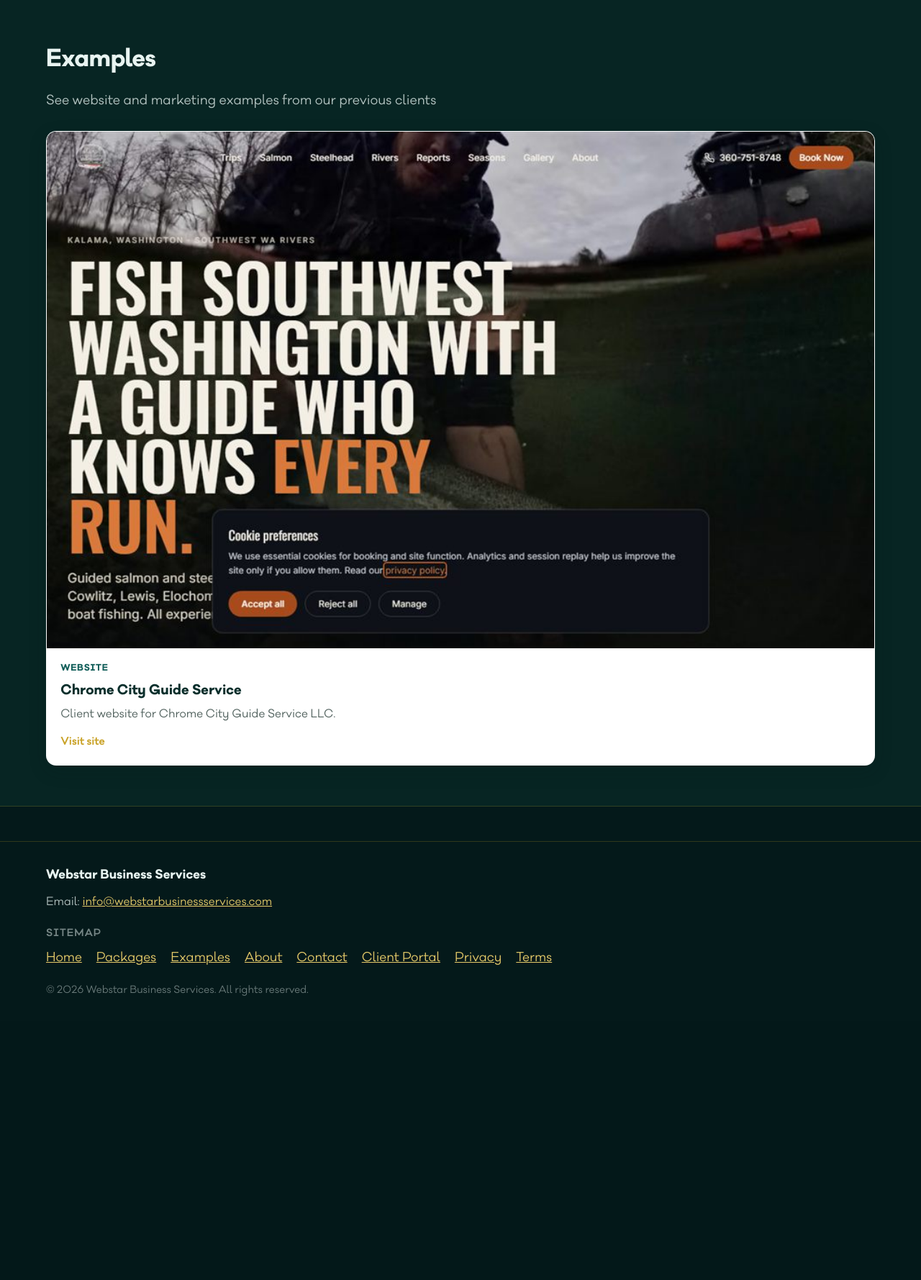
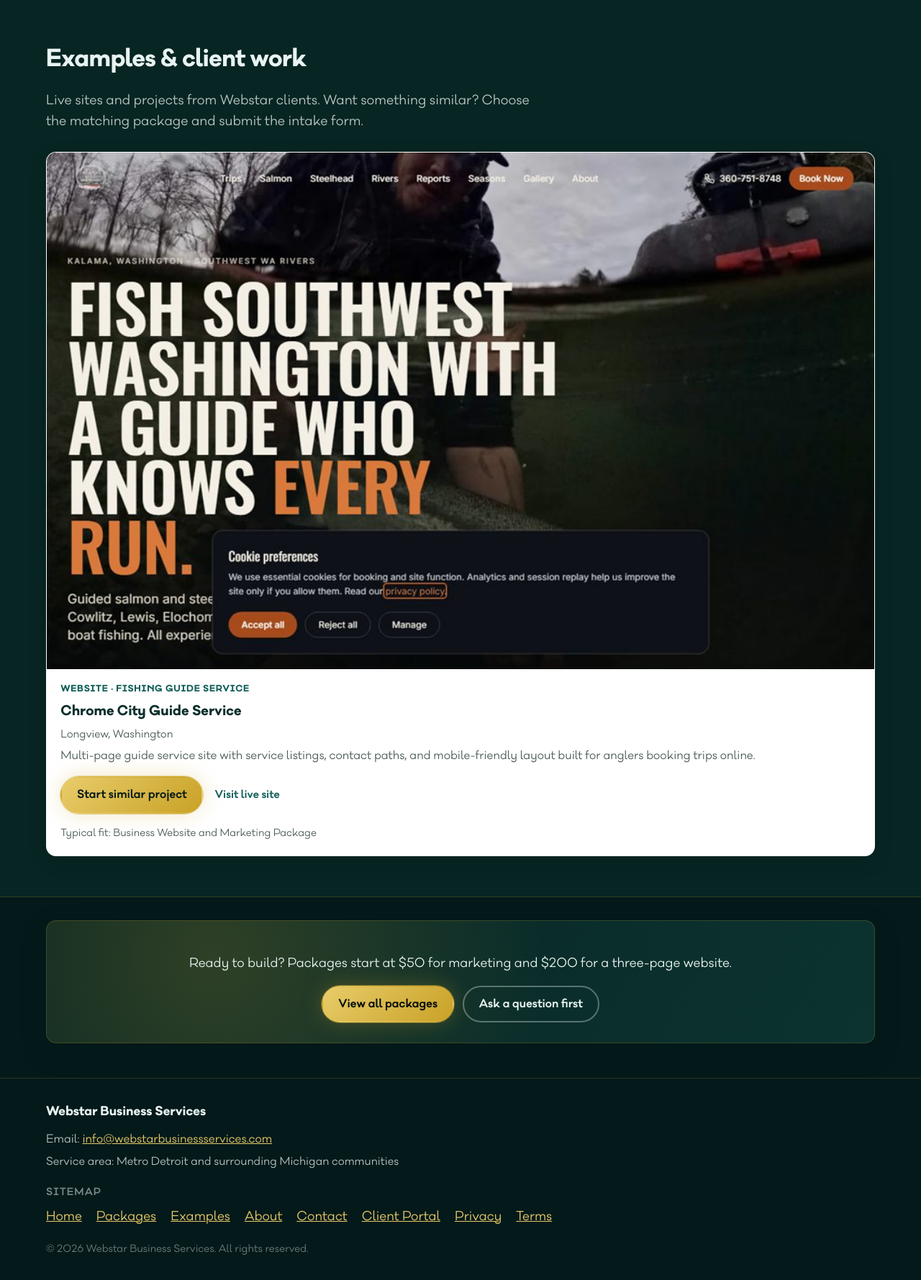
Before and after one commit to imcdon/webstar, a PHP site: page /examples.php in a window 1280 px wide. Shown: the part 65-1844 px from the top of the page at 72% size. Before the commit the page ends 1449 px from the top, so only its background shows below. Run offline with PHP 8.4, Linux system fonts and the light colour scheme.

Commit message:
Phase 0: SEO and conversion pass on main site pages.
Sharpen titles and meta, funnel CTAs toward package intake, case-study examples, trust-focused About, contact inquiry vs intake split, OG/Twitter tags, footer service area, sitemap without portal.

Co-authored-by: Cursor <cursoragent@cursor.com>

```diff
--- a/examples.php
+++ b/examples.php
@@ -1,42 +1,59 @@
 <?php
 declare(strict_types=1);
 require __DIR__ . '/library/helpers.php';
+$config = webstar_config();
 $currentPage = 'examples';
-$pageTitle = 'Examples — Webstar Business Services';
-$pageDescription = 'See website and marketing examples from previous Webstar Business Services clients.';
+$pageTitle = 'Website Examples & Client Work — Webstar Business Services';
+$pageDescription = 'See real websites built by Webstar Business Services for guide services and small businesses. Metro Detroit web design with clear packages and intake.';
 $canonicalPath = 'examples.php';
 include __DIR__ . '/library/layout-start.php';
 ?>
 <section class="home-section home-section--night">
     <div class="home-section__inner">
-        <h1 class="home-section__heading">Examples</h1>
-        <p class="home-section__textbox examples-lead">See website and marketing examples from our previous clients</p>
+        <h1 class="home-section__heading">Examples &amp; client work</h1>
+        <p class="home-section__textbox examples-lead">Live sites and projects from Webstar clients. Want something similar? Choose the matching package and submit the intake form.</p>
         <div class="examples-grid">
-            <?php foreach (webstar_examples() as $example) : ?>
-                <a
-                    class="example-panel"
-                    href="<?php echo webstar_h((string) $example['url']); ?>"
-                    target="_blank"
-                    rel="noopener noreferrer"
-                >
-                    <div class="example-panel__media">
+            <?php foreach (webstar_examples() as $example) :
+                $packageSlug = (string) ($example['package_slug'] ?? 'simple-website');
+                $package = webstar_package_by_slug($packageSlug);
+                $packageLabel = $package !== null ? (string) $package['title'] : 'View packages';
+                ?>
+                <article class="example-panel">
+                    <a class="example-panel__media" href="<?php echo webstar_h((string) $example['url']); ?>" target="_blank" rel="noopener noreferrer">
                         <img
                             src="<?php echo webstar_h((string) $example['thumbnail']); ?>"
-                            alt="<?php echo webstar_h((string) $example['title']); ?> homepage"
+                            alt="<?php echo webstar_h((string) $example['title']); ?> website screenshot"
                             width="640"
                             height="400"
                             loading="lazy"
                         >
+                    </a>
+                    <div class="example-panel__body">
+                        <p class="example-panel__type"><?php echo webstar_h((string) $example['type']); ?> · <?php echo webstar_h((string) ($example['industry'] ?? '')); ?></p>
+                        <h2 class="example-panel__title"><?php echo webstar_h((string) $example['title']); ?></h2>
+                        <?php if (($example['location'] ?? '') !== '') : ?>
+                            <p class="example-panel__meta"><?php echo webstar_h((string) $example['location']); ?></p>
+                        <?php endif; ?>
+                        <p class="example-panel__desc"><?php echo webstar_h((string) ($example['case_summary'] ?? $example['description'])); ?></p>
+                        <div class="example-panel__actions">
+                            <a class="home-section__btn home-section__btn--primary" href="package.php?slug=<?php echo webstar_h($packageSlug); ?>">Start similar project</a>
+                            <a class="example-panel__link" href="<?php echo webstar_h((string) $example['url']); ?>" target="_blank" rel="noopener noreferrer">Visit live site</a>
+                        </div>
+                        <?php if ($package !== null) : ?>
+                            <p class="example-panel__package-hint">Typical fit: <?php echo webstar_h($packageLabel); ?></p>
+                        <?php endif; ?>
                     </div>
-                    <div class="example-panel__body">
-                        <p class="example-panel__type"><?php echo webstar_h((string) $example['type']); ?></p>
-                        <h2 class="example-panel__title"><?php echo webstar_h((string) $example['title']); ?></h2>
-                        <p class="example-panel__desc"><?php echo webstar_h((string) $example['description']); ?></p>
-                        <span class="example-panel__link">Visit site</span>
-                    </div>
-                </a>
+                </article>
             <?php endforeach; ?>
         </div>
     </div>
 </section>
+
+<div class="cta-band">
+    <p>Ready to build? Packages start at $50 for marketing and $200 for a three-page website.</p>
+    <div class="hero__actions">
+        <a class="home-section__btn home-section__btn--primary" href="packages.php">View all packages</a>
+        <a class="home-section__btn home-section__btn--secondary" href="contact.php">Ask a question first</a>
+    </div>
+</div>
 <?php include __DIR__ . '/library/layout-end.php'; ?>
--- a/landing.php
+++ b/landing.php
@@ -35,7 +35,7 @@ include __DIR__ . '/library/layout-start.php';
                 <p class="package-card__price"><?php echo webstar_h($recommended['price']); ?></p>
                 <p class="package-card__meta">Turnaround: <?php echo webstar_h($recommended['turnaround']); ?></p>
                 <p class="package-card__summary"><?php echo webstar_h($recommended['summary']); ?></p>
-                <a class="home-section__btn home-section__btn--primary" href="package.php?slug=<?php echo webstar_h($recommended['slug']); ?>">View package &amp; submit intake</a>
+                <a class="home-section__btn home-section__btn--primary" href="package.php?slug=<?php echo webstar_h($recommended['slug']); ?>#intake">Start intake form</a>
             </div>
         <?php endif; ?>
         <p style="margin-top:2rem;"><a href="index.php">Webstar Business Services home</a> · <a href="packages.php">All packages</a></p>
--- a/library/examples-data.php
+++ b/library/examples-data.php
@@ -9,5 +9,9 @@ return [
         'type' => 'Website',
         'thumbnail' => 'assets/images/examples/chrome-city-home.jpg',
         'description' => 'Client website for Chrome City Guide Service LLC.',
+        'industry' => 'Fishing guide service',
+        'location' => 'Longview, Washington',
+        'case_summary' => 'Multi-page guide service site with service listings, contact paths, and mobile-friendly layout built for anglers booking trips online.',
+        'package_slug' => 'business-website-marketing',
     ],
 ];
--- a/library/footer.php
+++ b/library/footer.php
@@ -5,6 +5,7 @@ $config = webstar_config();
     <div class="site-footer__inner">
         <p class="site-footer__brand"><?php echo webstar_h($config['business_name']); ?></p>
         <p class="site-footer__contact">Email: <a href="mailto:<?php echo webstar_h($config['email']); ?>" class="site-footer__link"><?php echo webstar_h($config['email']); ?></a></p>
+        <p class="site-footer__area">Service area: <?php echo webstar_h($config['service_area']); ?></p>
         <nav class="site-footer__sitemap" aria-label="Footer sitemap">
             <p class="site-footer__sitemap-title">Sitemap</p>
             <ul class="site-footer__sitemap-list">
--- a/library/layout-start.php
+++ b/library/layout-start.php
@@ -6,6 +6,8 @@ $pageTitle = $pageTitle ?? $config['business_name'];
 $pageDescription = $pageDescription ?? 'Web design and marketing packages for Metro Detroit small businesses.';
 $canonicalPath = $canonicalPath ?? '';
 $canonicalUrl = $canonicalPath !== '' ? webstar_absolute_url($canonicalPath) : webstar_absolute_url('');
+$ogImagePath = $ogImagePath ?? 'assets/images/IMG_4687.JPG';
+$ogImageUrl = webstar_absolute_url($ogImagePath);
 ?><!DOCTYPE html>
 <html lang="en">
 <head>
@@ -18,6 +20,12 @@ $canonicalUrl = $canonicalPath !== '' ? webstar_absolute_url($canonicalPath) : w
     <meta property="og:title" content="<?php echo webstar_h($pageTitle); ?>">
     <meta property="og:description" content="<?php echo webstar_h($pageDescription); ?>">
     <meta property="og:type" content="website">
+    <meta property="og:url" content="<?php echo webstar_h($canonicalUrl); ?>">
+    <meta property="og:image" content="<?php echo webstar_h($ogImageUrl); ?>">
+    <meta name="twitter:card" content="summary_large_image">
+    <meta name="twitter:title" content="<?php echo webstar_h($pageTitle); ?>">
+    <meta name="twitter:description" content="<?php echo webstar_h($pageDescription); ?>">
+    <meta name="twitter:image" content="<?php echo webstar_h($ogImageUrl); ?>">
     <link rel="stylesheet" href="<?php echo webstar_h(webstar_url('library/styles.css')); ?>?v=<?php echo (int) @filemtime(__DIR__ . '/styles.css'); ?>">
     <?php if (!empty($jsonLd)) : ?>
     <script type="application/ld+json"><?php echo $jsonLd; ?></script>
--- a/library/process-contact.php
+++ b/library/process-contact.php
@@ -21,7 +21,7 @@ function contact_redirect(string $status, ?string $reason = null, ?string $field
     if ($fields) {
         $params['fields'] = $fields;
     }
-    header('Location: ../contact.php?' . http_build_query($params) . '#intake', true, 303);
+    header('Location: ../contact.php?' . http_build_query($params) . '#inquiry', true, 303);
     exit;
 }
 
--- a/library/styles.css
+++ b/library/styles.css
@@ -1474,25 +1474,22 @@ main {
     overflow: hidden;
     background: var(--panel);
     color: var(--ink);
-    text-decoration: none;
     border-radius: var(--radius);
     border: 1px solid rgba(255, 255, 255, 0.08);
     box-shadow: var(--shadow-soft);
-    transition: transform 0.2s ease, box-shadow 0.2s ease, border-color 0.2s ease;
-}
-
-.example-panel:hover,
-.example-panel:focus-visible {
-    transform: translateY(-3px);
-    box-shadow: var(--shadow-glow);
-    border-color: rgba(201, 162, 39, 0.55);
-    color: var(--ink);
 }
 
 .example-panel__media {
+    display: block;
     aspect-ratio: 16 / 10;
     overflow: hidden;
     background: var(--night-800);
+    text-decoration: none;
+}
+
+.example-panel__media:hover img,
+.example-panel__media:focus-visible img {
+    transform: scale(1.02);
 }
 
 .example-panel__media img {
@@ -1501,6 +1498,7 @@ main {
     object-fit: cover;
     object-position: top center;
     display: block;
+    transition: transform 0.2s ease;
 }
 
 .example-panel__body {
@@ -1532,11 +1530,42 @@ main {
     color: var(--ink-muted);
 }
 
+.example-panel__meta {
+    margin: 0;
+    font-size: 0.88rem;
+    color: var(--ink-muted);
+}
+
+.example-panel__actions {
+    display: flex;
+    flex-wrap: wrap;
+    align-items: center;
+    gap: 0.75rem 1rem;
+    margin-top: 0.65rem;
+}
+
 .example-panel__link {
-    margin-top: 0.5rem;
     font-size: 0.9rem;
     font-weight: 600;
+    color: var(--teal-800);
+    text-decoration: none;
+}
+
+.example-panel__link:hover,
+.example-panel__link:focus-visible {
     color: var(--gold-500);
+}
+
+.example-panel__package-hint {
+    margin: 0.65rem 0 0;
+    font-size: 0.85rem;
+    color: var(--ink-muted);
+}
+
+.site-footer__area {
+    margin: 0.35rem 0 0;
+    font-size: 0.92rem;
+    color: var(--ink-on-dark-muted);
 }
 
 /* Client portal */
--- a/sitemap.php
+++ b/sitemap.php
@@ -3,7 +3,7 @@ declare(strict_types=1);
 require __DIR__ . '/library/helpers.php';
 header('Content-Type: application/xml; charset=UTF-8');
 $urls = [
-    'index.php', 'packages.php', 'examples.php', 'about.php', 'contact.php', 'portal/', 'privacy.php', 'terms.php',
+    'index.php', 'packages.php', 'examples.php', 'about.php', 'contact.php', 'privacy.php', 'terms.php',
 ];
 foreach (webstar_packages() as $pkg) {
     $urls[] = 'package.php?slug=' . rawurlencode($pkg['slug']);
```
Also changed, not shown: about.php (+13 -24 lines), contact.php (+8 -7 lines), index.php (+20 -15 lines), packages.php (+13 -4 lines).
